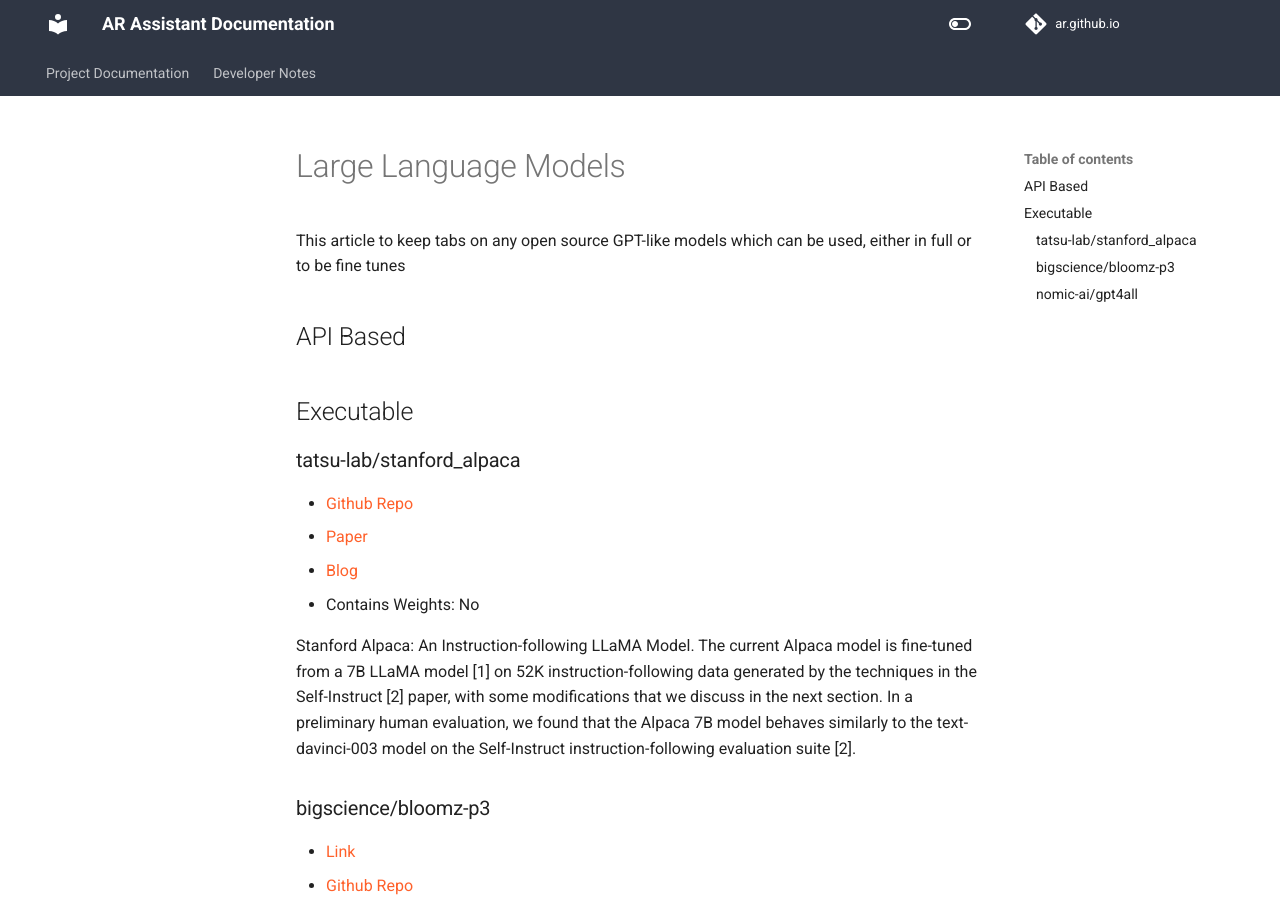
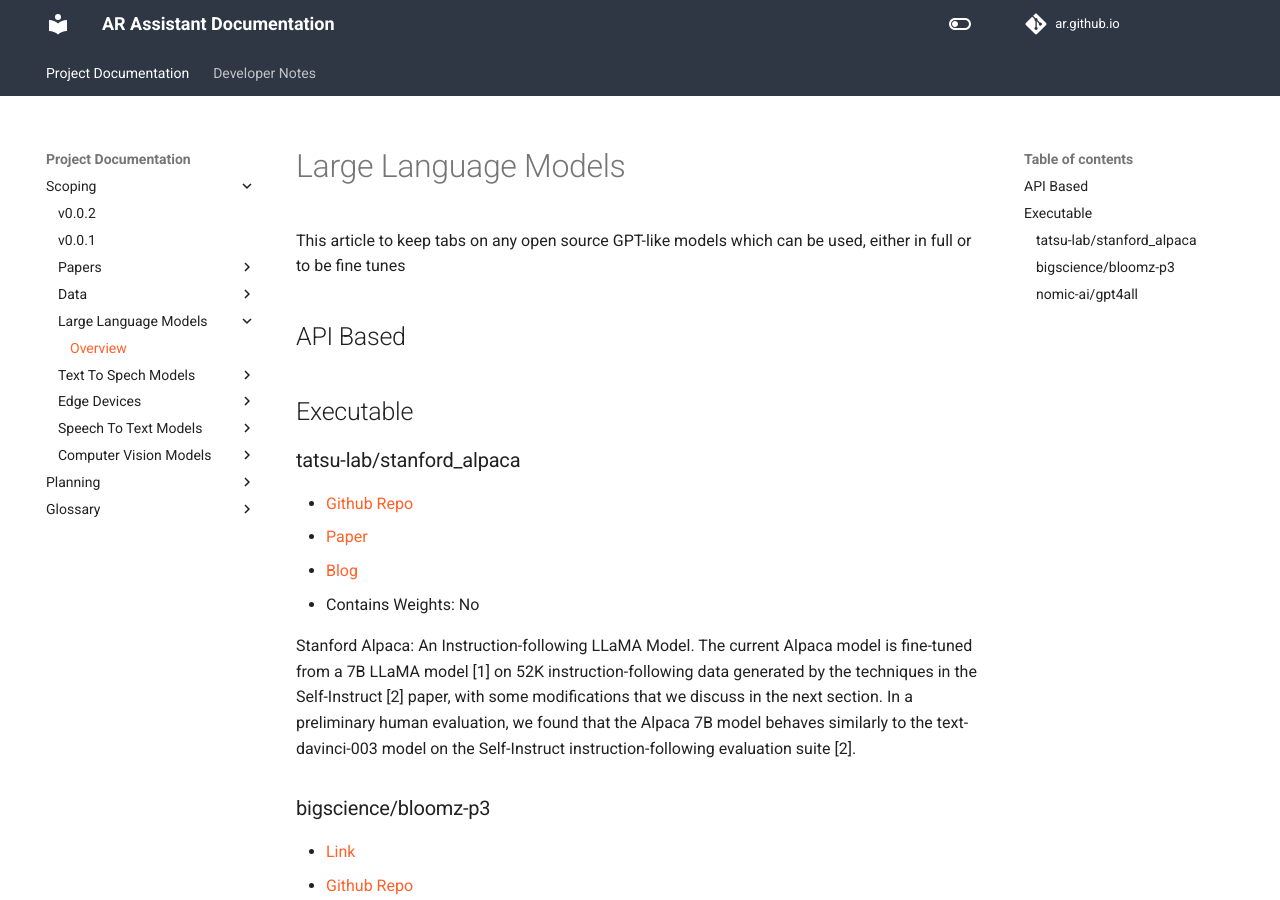
Before and after one commit to tempnamefornow/ar.github.io, an MkDocs documentation site: the page built from docs/project_documentation/scoping/large_language_models/overview.md, in a window 1280 px wide and 900 px high. Built offline with MkDocs 1.6.1 and Material for MkDocs 9.7.7, drawn with Linux system fonts in a browser that asks for light colours; comment, search, counter and statistics services are not loaded; some of the changed lines change nothing that is shown.

Commit message:
ADD - new nav links

```diff
--- a/mkdocs.yml
+++ b/mkdocs.yml
@@ -10,16 +10,24 @@
     - Scoping:
       - v0.0.2: project_documentation/scoping/v0.0.2.md
       - v0.0.1: project_documentation/scoping/v0.0.1.md
+      - Papers:
+        - Overview: project_documentation/scoping/papers/overview.md
+      - Data:
+        - Overview: project_documentation/scoping/datasets/overview.md
+      - Large Language Models:
+        - Overview: project_documentation/scoping/large_language_models/overview.md
+      - Text To Spech Models:
+        - Overview: project_documentation/scoping/text_to_speech_models/overview.md
+      - Edge Devices:
+        - Overview: project_documentation/scoping/edge_devices/overview.md
+      - Speech To Text Models:
+        - Overview: project_documentation/scoping/speech_to_text_models/overview.md
       - Computer Vision Models:
-        - v0.0.1: project_documentation/scoping/computer_vision_models/v0.0.1.md
-      - Large Language Models:
-        - v0.0.1: project_documentation/scoping/large_language_models/v0.0.1.md
-      - Text To Spech Models:
-        - v0.0.1: project_documentation/scoping/text_to_speech_models/v0.0.1.md
-      - Edge Devices:
-        - v0.0.1: project_documentation/scoping/edge_devices/v0.0.1.md
-      - Speech To Text Models:
-        - v0.0.1: project_documentation/scoping/speech_to_text_models/v0.0.1.md
+        - Overview: project_documentation/scoping/computer_vision_models/overview.md
+    - Planning:
+      - Overview: project_documentation/planning/overview.md
+    - Glossary:
+      - Glossary: project_documentation/glossary/glossary.md
 
   - Developer Notes:
     - developer_notes/index.md
```
